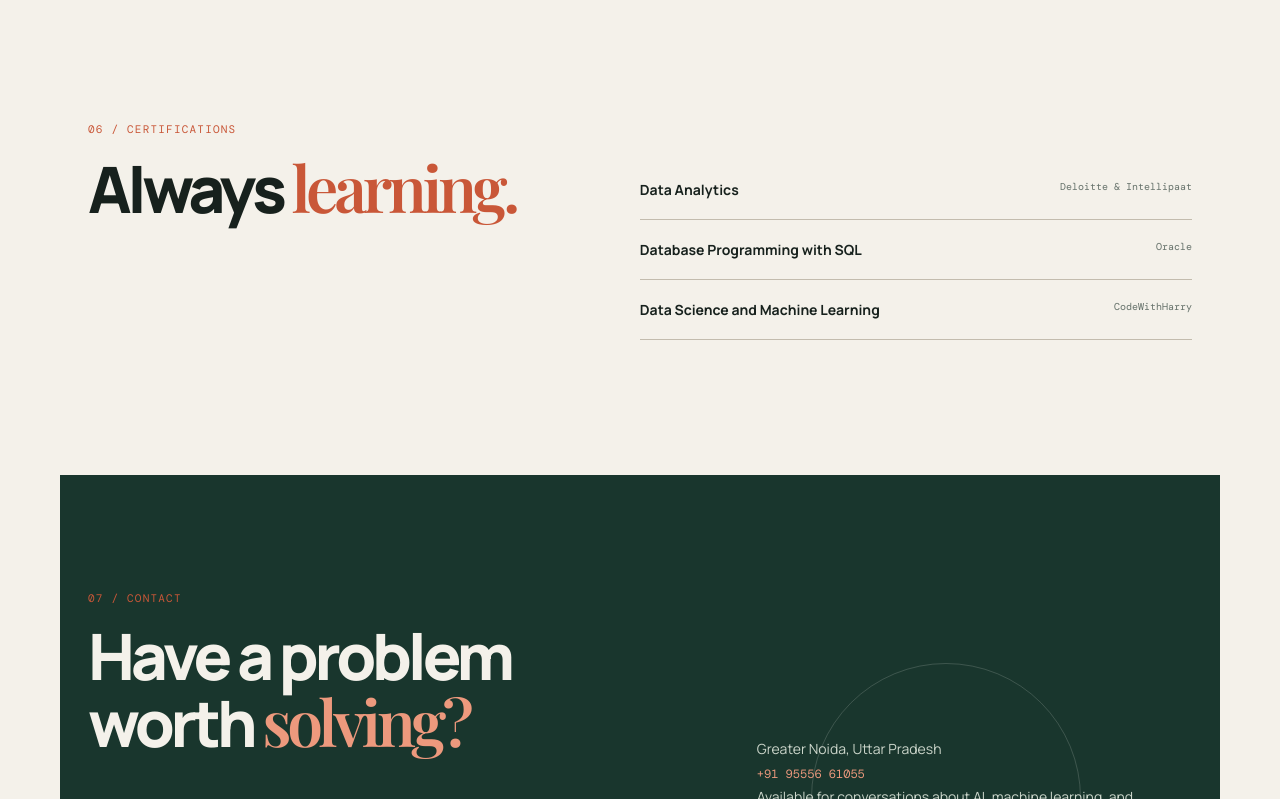
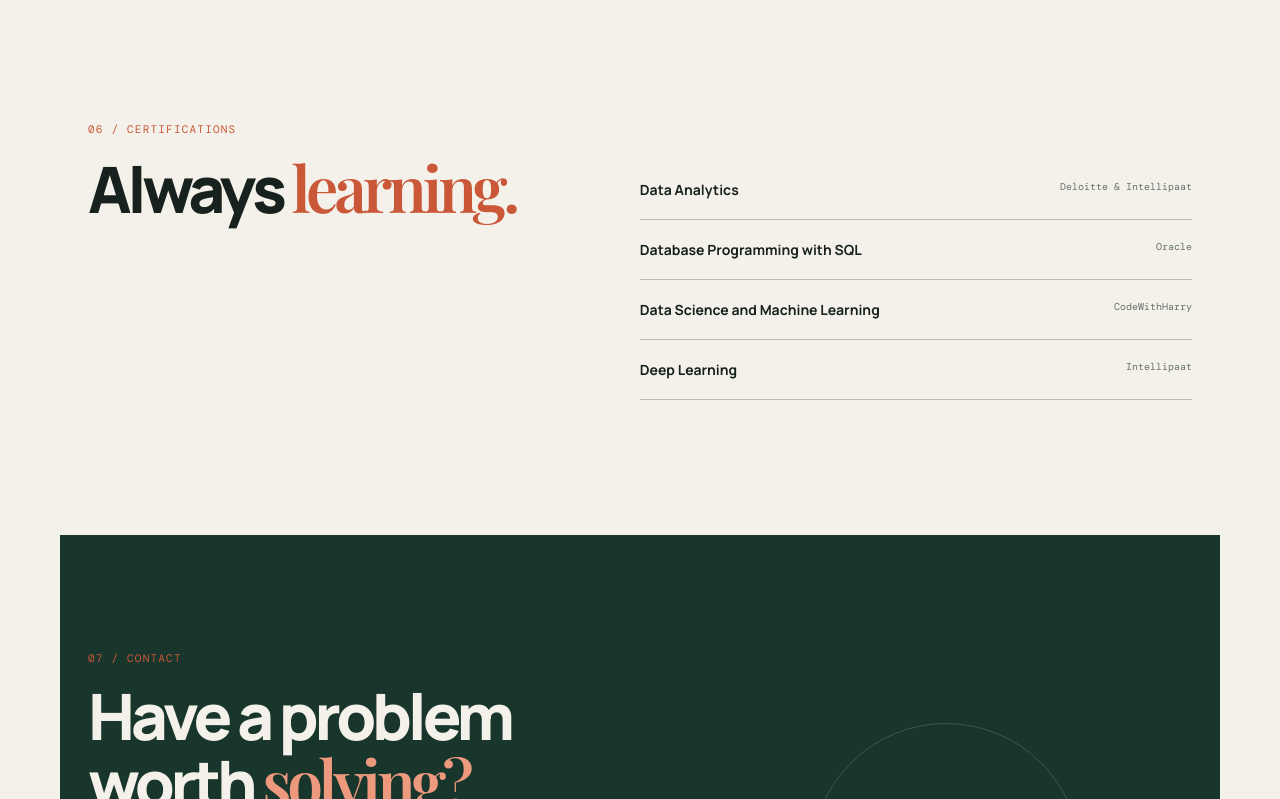
Before and after one commit to Upendra23397/modern-portfolio, a React app: page / in a window 1280 px wide. Shown: the part 4961-5760 px from the top of the page. Built offline with nearby package versions, Linux system fonts and the light colour scheme; the HTML template or start-up script is replaced by a standard one; a web font is replaced by a local one.

Commit message:
add certificate

```diff
--- a/src/App.jsx
+++ b/src/App.jsx
@@ -65,7 +65,7 @@ export default function Portfolio() {
 
       <section id="skills" className="section-wrap skills-section"><motion.div {...reveal}><p className="section-kicker">05 / Toolkit</p><h2>Tools for turning<br /><em>questions into systems.</em></h2></motion.div><div className="skill-grid">{skillGroups.map((group) => <motion.div className="skill-group" key={group.label} {...reveal}><h3>{group.label}</h3><div>{group.items.map((skill) => <span key={skill}>{skill}</span>)}</div></motion.div>)}</div></section>
 
-      <section id="certifications" className="section-wrap certification-row"><div><p className="section-kicker">06 / Certifications</p><h2>Always <em>learning.</em></h2></div><div className="cert-list"><p><strong>Data Analytics</strong><span>Deloitte & Intellipaat</span></p><p><strong>Database Programming with SQL</strong><span>Oracle</span></p><p><strong>Data Science and Machine Learning</strong><span>CodeWithHarry</span></p></div></section>
+      <section id="certifications" className="section-wrap certification-row"><div><p className="section-kicker">06 / Certifications</p><h2>Always <em>learning.</em></h2></div><div className="cert-list"><p><strong>Data Analytics</strong><span>Deloitte & Intellipaat</span></p><p><strong>Database Programming with SQL</strong><span>Oracle</span></p><p><strong>Data Science and Machine Learning</strong><span>CodeWithHarry</span></p><p><strong><a href="https://intellipaat.com/academy/certificate-link/?Yz00NTQwJnU9MjgyOTA3JmV4dD0x" target="_blank" rel="noreferrer">Deep Learning</a></strong><span>Intellipaat</span></p></div></section>
 
       <section id="contact" className="contact-section section-wrap"><motion.div {...reveal}><p className="section-kicker">07 / Contact</p><h2>Have a problem<br />worth <em>solving?</em></h2><a className="contact-email" href="mailto:up26445208@gmail.com">up26445208@gmail.com <ArrowUpRight /></a></motion.div><motion.div className="contact-meta" {...reveal}><p>Greater Noida, Uttar Pradesh</p><a href="tel:+919555661055">+91 95556 61055</a><p>Available for conversations about AI, machine learning, and thoughtful software.</p></motion.div></section>
 
```
